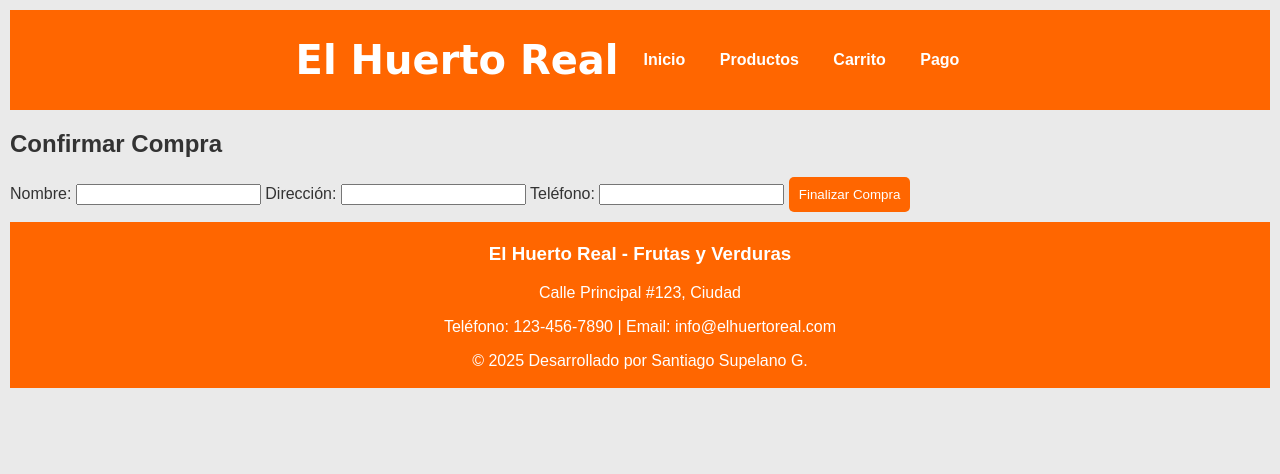
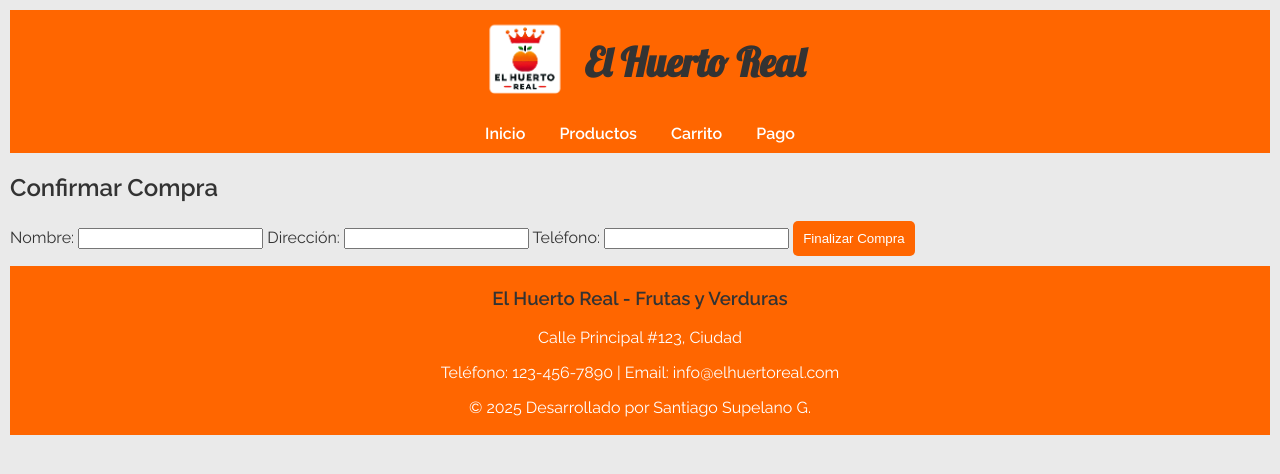
Before and after one commit to JandresMV/ElHuertoReal, a plain HTML site: page pago.html in a window 1280 px wide. Drawn offline with Linux system fonts and the light colour scheme.

Commit message:
Modificacion pags/header carrito y pago

```diff
--- a/css/styles.css
+++ b/css/styles.css
@@ -1,3 +1,5 @@
+@import url('https://fonts.googleapis.com/css2?family=Lobster&family=Raleway:wght@400;600&display=swap');
+
 /* Estilos generales */
 body {
     font-family: 'Raleway', sans-serif;
@@ -36,6 +38,11 @@ header img {
 header h1 {
     font-family: 'Lobster', cursive;
     font-size: 2.5em;
+}
+
+h2, h3 {
+    font-family: 'Raleway', sans-serif;
+    color: #333333; /* Color de texto */
 }
 
 nav {
@@ -227,3 +234,9 @@ input[type="number"] {
     max-width: 100%; /* Asegura que la imagen no exceda el ancho del contenedor */
     height: auto; /* Mantiene la proporción de la imagen */
 }
+
+h1 {
+    font-family: 'Raleway', sans-serif; /* Asegúrate de que todos los h1 usen Raleway */
+    font-size: 2.5em; /* Ajusta el tamaño según sea necesario */
+    color: #333333; /* Color de texto */
+}
--- a/pago.html
+++ b/pago.html
@@ -8,7 +8,9 @@
 </head>
 <body>
     <header>
-        <h1>El Huerto Real</h1>
+        <img src="img/logo.png" alt="Logo El Huerto Real">
+        <h1 style="display: inline;">El Huerto Real</h1>
+    </header>
     <nav>
         <ul>
             <li><a href="index.html">Inicio</a></li>
@@ -17,7 +19,6 @@
             <li><a href="pago.html">Pago</a></li>
         </ul>
     </nav>
-    </header>
 
     <main>
         <h2>Confirmar Compra</h2>
```
Also changed, not shown: carrito.html (+3 -2 lines), index.html (+1 -2 lines), productos.html (+0 -1 lines). Lines whose indentation alone changed are shown as unchanged.
